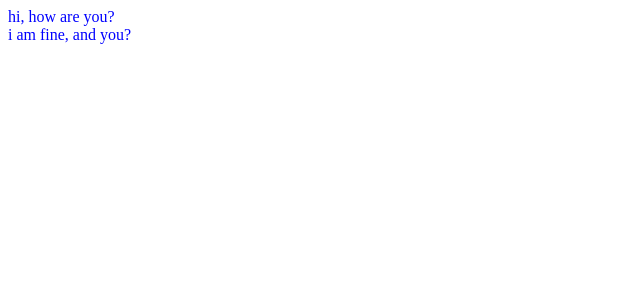
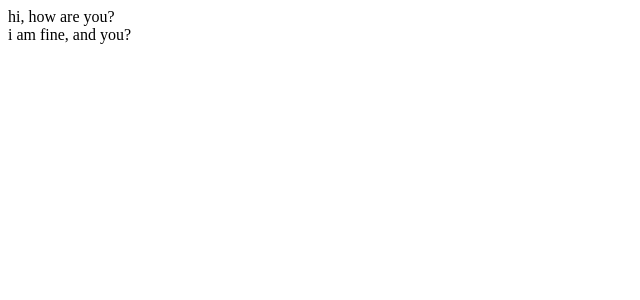
Before and after one commit to DragonDragoon/React-Stack-Test, a React app: page / in a window 1280 px wide. Shown: the top 300 px of the page, without its empty margins (0-640 px from the left). Built offline with nearby package versions, Linux system fonts and the light colour scheme.

Commit message:
Setting up for material UI

```diff
--- a/src/components/App.jsx
+++ b/src/components/App.jsx
@@ -1,25 +1,15 @@
 import React from 'react';
+import MessageList from './MessageList.jsx';
 
 class App extends React.Component {
   constructor() {
     super();
-    this.state = {
-      messages: [
-        'hi, how are you?',
-        'i am fine, and you?'
-      ]
-    };
+
   }
 
   render() {
-    var messageNodes = this.state.messages.map((message) => {
-      return (
-        <div>{message}</div>
-      );
-    });
-
     return (
-      <div>{messageNodes}</div>
+      <MessageList />
     );
   }
 }
--- /dev/null
+++ b/src/components/Message.jsx
@@ -0,0 +1,15 @@
+import React from 'react';
+
+class Message extends React.Component {
+  constructor(props) {
+    super(props);
+  }
+
+  render() {
+    return (
+      <div>{this.props.message}</div>
+    );
+  }
+}
+
+export default Message;
--- /dev/null
+++ b/src/components/MessageList.jsx
@@ -0,0 +1,30 @@
+import React from 'react';
+import Message from './Message.jsx';
+
+class MessageList extends React.Component {
+  constructor(props) {
+    super(props);
+
+    this.state = {
+      messages: [
+        'hi, how are you?',
+        'i am fine, and you?'
+      ]
+    };
+  }
+
+  render() {
+    var messageNodes = this.state.messages.map((message) => {
+      return (
+        <Message message={message} />
+      );
+    });
+
+    return (
+      <div>{messageNodes}</div>
+    );
+
+  }
+}
+
+export default MessageList;
--- a/src/main.scss
+++ b/src/main.scss
@@ -1,5 +1,5 @@
 $color: blue;
 
 body {
-  color: $color;
+  //color: $color;
 }
```
